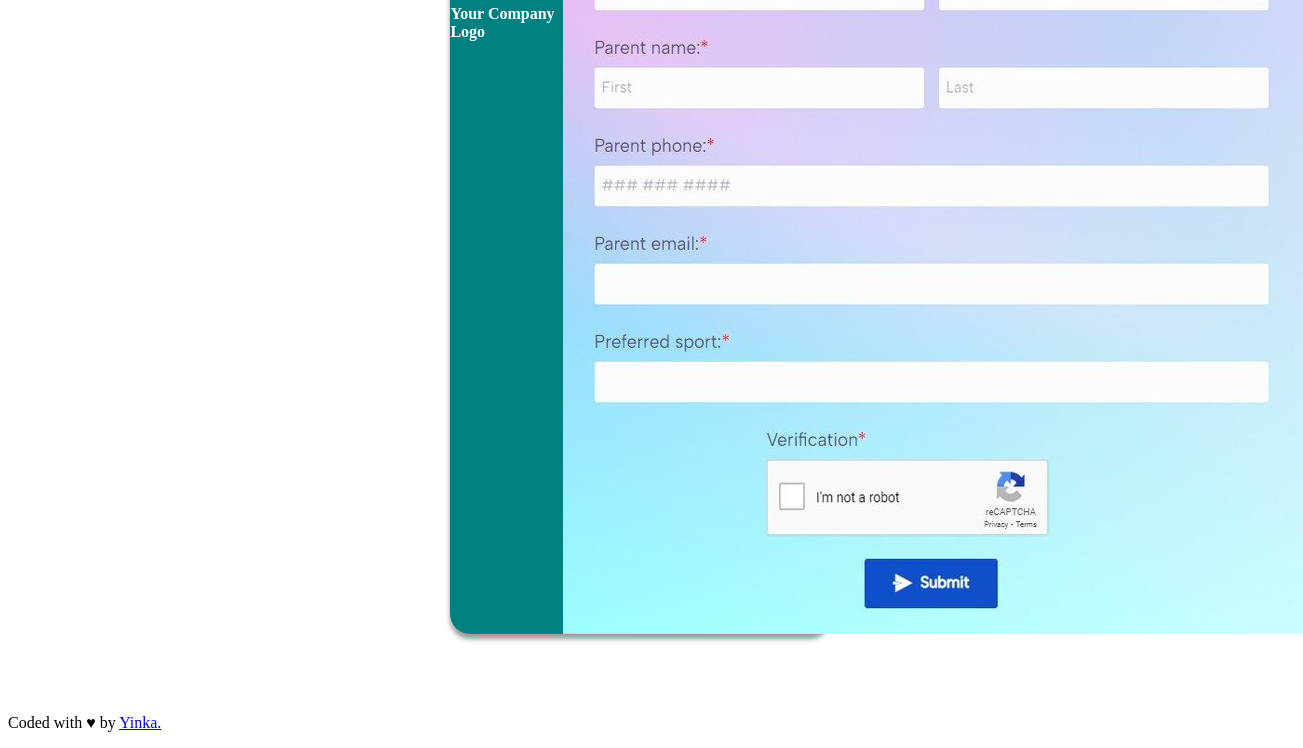
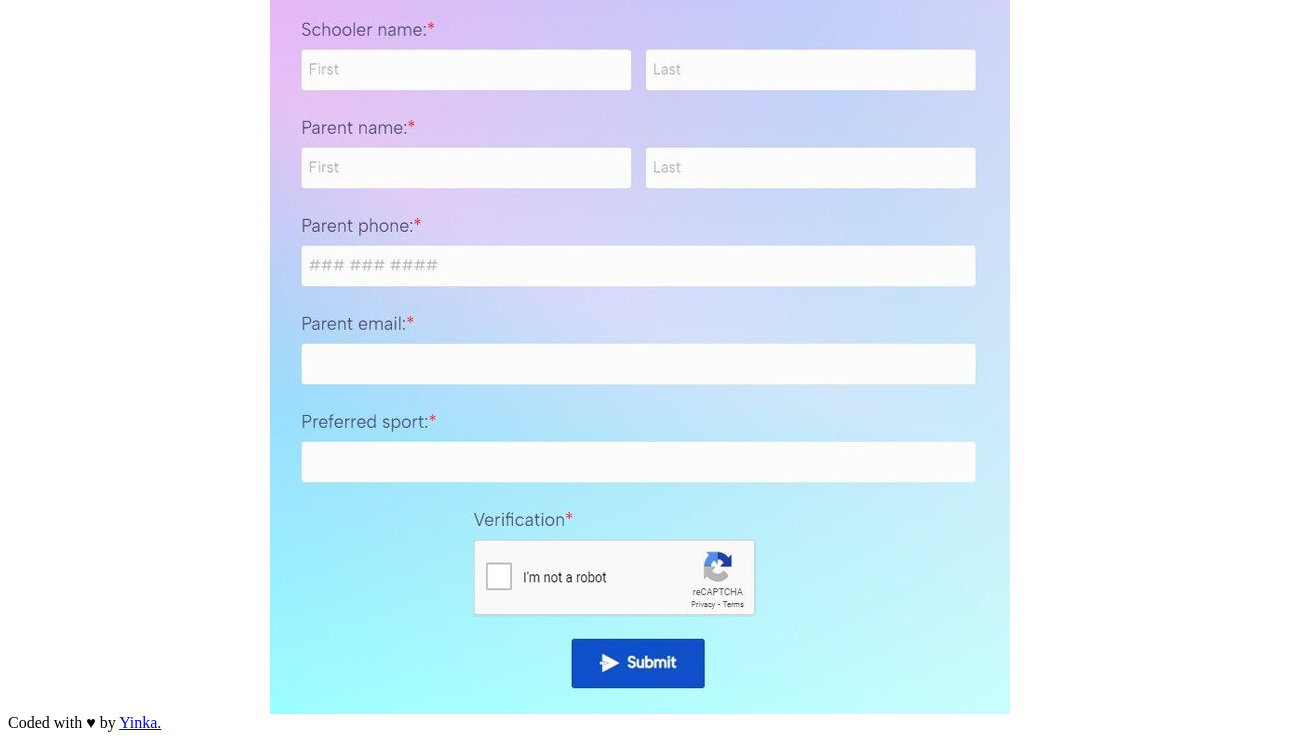
Before and after one commit to Talhaxud/first-repo, a plain HTML site: page index.html in a window 1280 px wide. Shown: the part 688-1436 px from the top of the page, 1303 px wide, since content can reach past the window. Drawn offline with Linux system fonts and the light colour scheme.

Commit message:
resolved issues

```diff
--- a/index.html
+++ b/index.html
@@ -40,13 +40,14 @@
 					<div class="row">
 						<p>Don't have an account? <a href="#">Register Here</a></p>
 					</div>
-                    <div class=".imgcontainer">
-                    <img src="/school-championship-form.jpg" alt="">
-                    </div>
+
 				</div>
 			</div>
 		</div>
 	</div>
+    <div class="imgcontainer">
+        <img src="school-championship-form.jpg" alt="">
+        </div>
 	<!-- Footer -->
 	<div class="container-fluid text-center footer">
 		Coded with &hearts; by <a href="https://bit.ly/yinkaenoch">Yinka.</a></p>
--- a/style.css
+++ b/style.css
@@ -75,3 +75,8 @@ form{
 	background-color: #008080;
 	color:#fff;
 }
+.imgcontainer {
+    margin: 0px auto;
+    justify-content: center;
+    text-align: center;
+}
```
